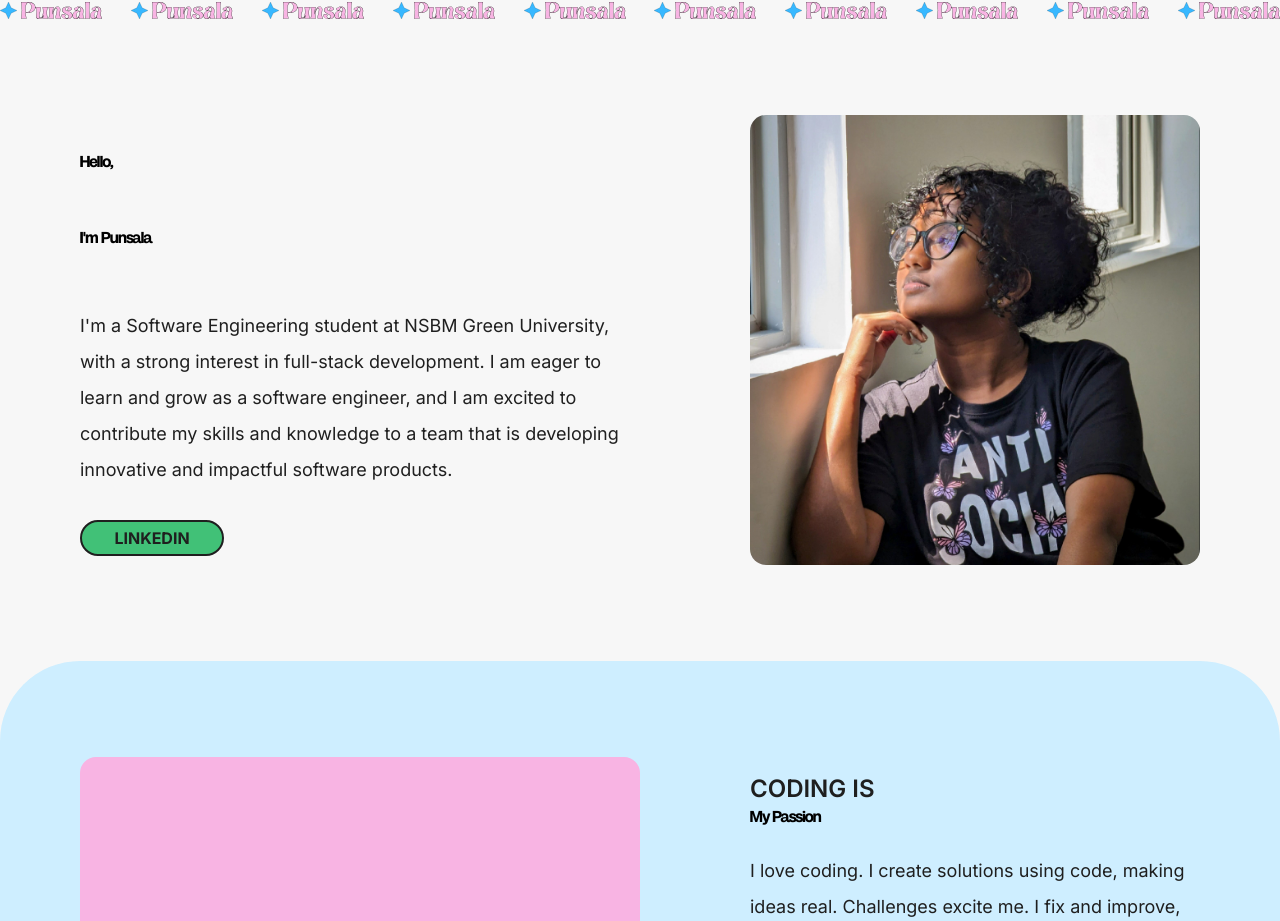
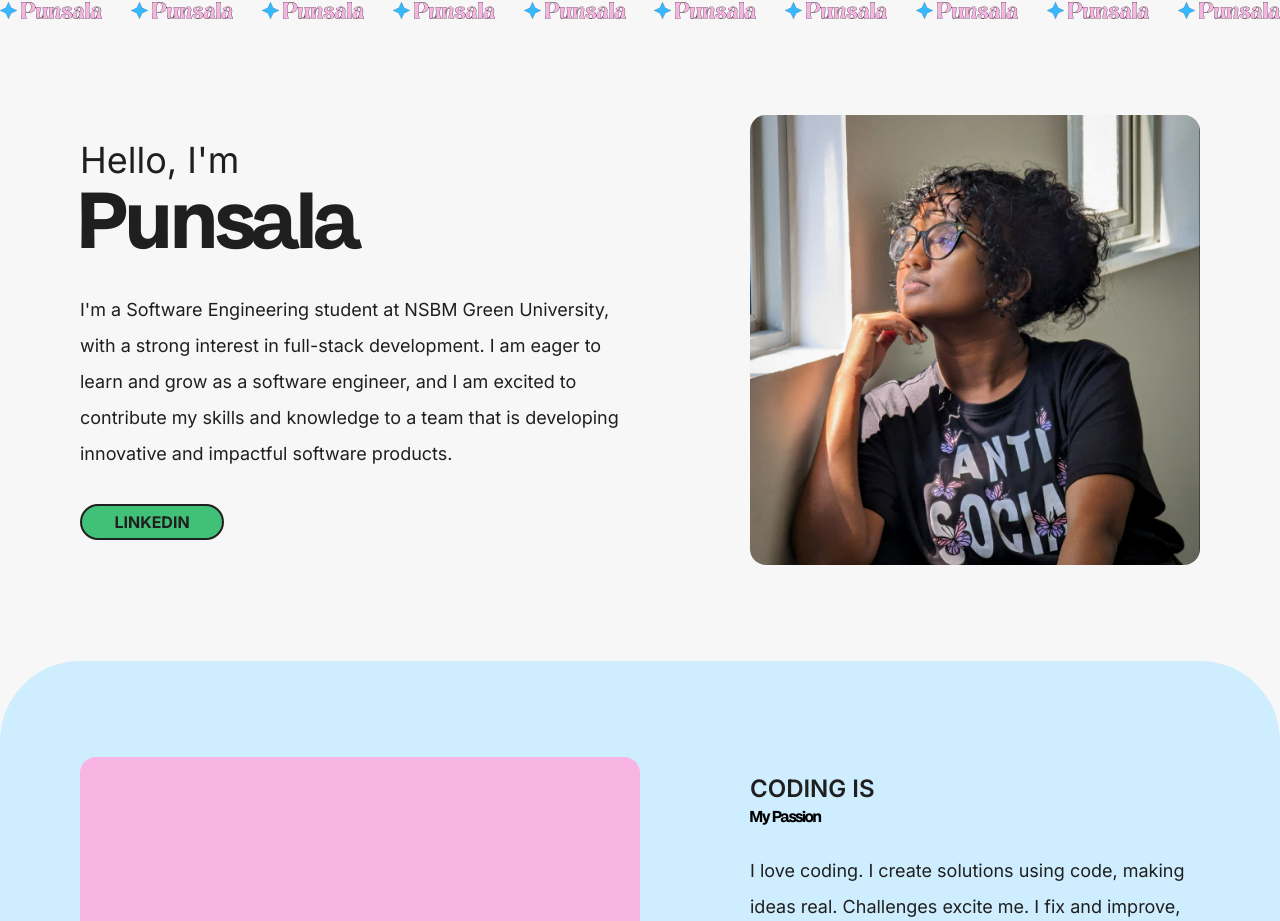
Before and after one commit to MAGHPMallawaarachchi/punsala-portfolio, a Next.js app: page / in a window 1280 px wide. Shown: the part 798-1719 px from the top of the page. Built offline with nearby package versions, Linux system fonts and the light colour scheme.

Commit message:
Update About component with new heading style

```diff
--- a/components/About.tsx
+++ b/components/About.tsx
@@ -7,7 +7,10 @@ const About = () => {
     <Container>
       <section className='flex lg:flex-row flex-col items-center overflow-hidden justify-between' id='about'>
           <div className='flex flex-col lg:justify-between lg:w-[50%] gap-8'>
-              <h1 className='sm:leading-[76px] leading-[52px] heading'>Hello,<br/>I'm Punsala</h1>
+              <div className='flex flex-col'>
+                <h2 className='dark:text-light text-dark sm:text-4xl text-2xl leading-none'>Hello, I'm</h2>
+                <h1 className='dark:text-light text-dark sm:text-[80px] text-[60px] sm:tracking-[4px] tracking-[3px] leading-none'>Punsala</h1>
+              </div>
               <p className='paragraph'>I'm a Software Engineering student at NSBM Green University, with a strong interest in full-stack development. I am eager to learn and grow as a software engineer, and I am excited to contribute my skills and knowledge to a team that is developing innovative and impactful software products.</p>
               <button className='button-text button bg-green xsm:w-36 w-28 xsm:py-1 py-2'>LinkedIn</button>
           </div>
```
